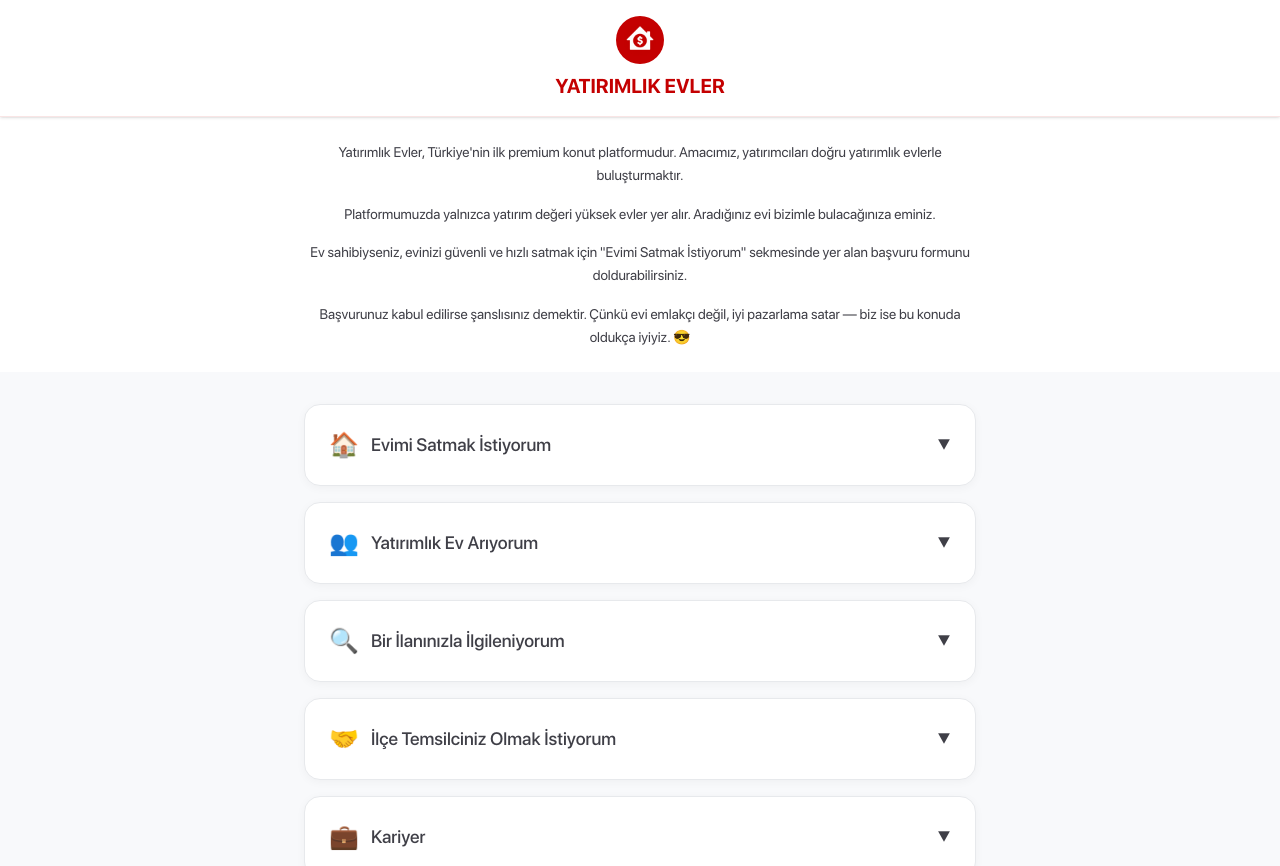
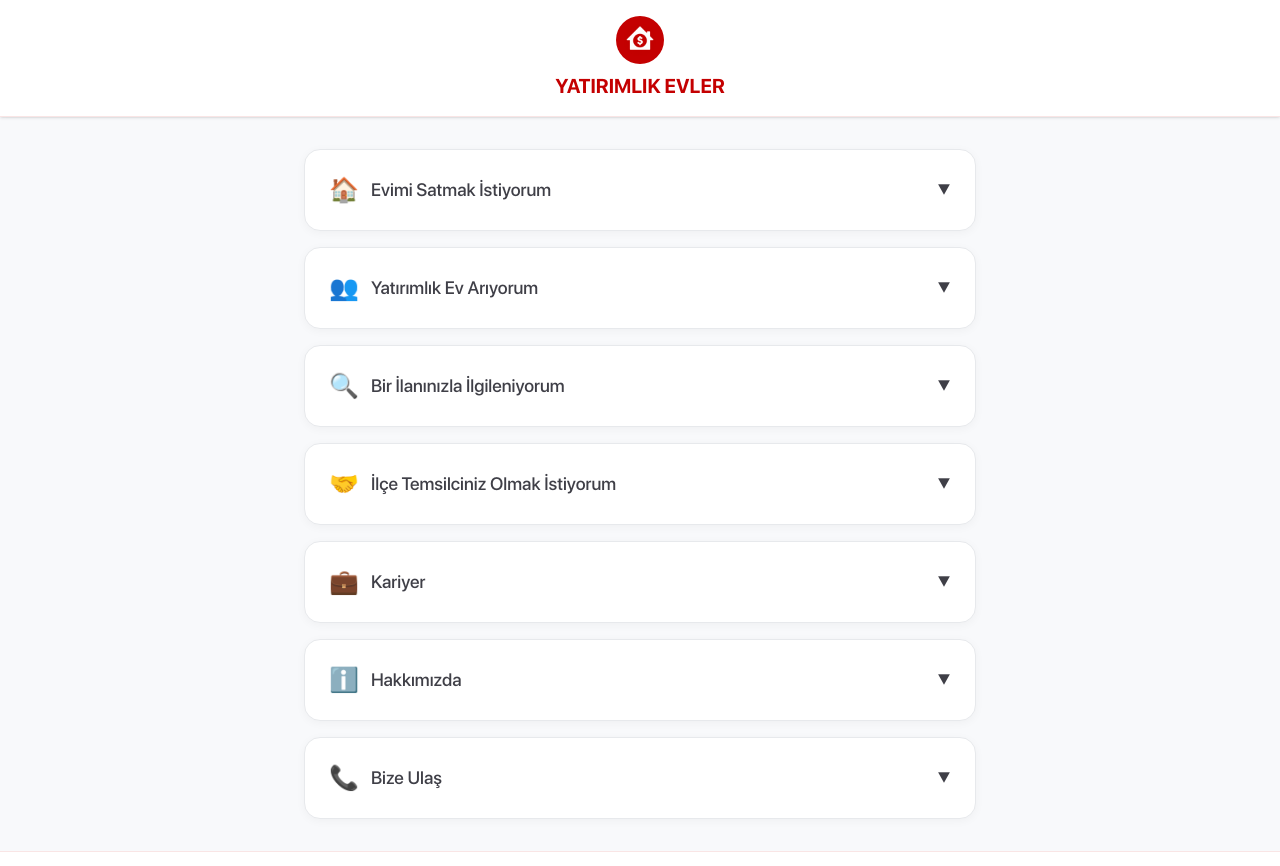
Before and after one commit to macitmert/yatirimlikevler, a Next.js app: page / in a window 1280 px wide. Shown: the top 866 px of the page. Built offline with nearby package versions, Linux system fonts and the light colour scheme.

Commit message:
Remove description section from homepage - keep only in Hakkımızda page

```diff
--- a/app/page.tsx
+++ b/app/page.tsx
@@ -364,28 +364,6 @@ export default function Home() {
             </div>
         </div>
       </header>
-
-      {/* Açıklama Bölümü */}
-      <section className="px-6 py-6 bg-white">
-        <div className="max-w-md md:max-w-2xl lg:max-w-2xl mx-auto">
-          <div className="text-center space-y-4">
-            <p className="text-sm text-zinc-700 leading-relaxed">
-              Yatırımlık Evler, Türkiye'nin ilk premium konut platformudur. Amacımız, yatırımcıları doğru yatırımlık evlerle buluşturmaktır.
-            </p>
-            <p className="text-sm text-zinc-700 leading-relaxed">
-              Platformumuzda yalnızca yatırım değeri yüksek evler yer alır. Aradığınız evi bizimle bulacağınıza eminiz.
-            </p>
-            <p className="text-sm text-zinc-700 leading-relaxed">
-              Ev sahibiyseniz, evinizi güvenli ve hızlı satmak için
-              "Evimi Satmak İstiyorum" sekmesinde yer alan başvuru formunu doldurabilirsiniz.
-            </p>
-            <p className="text-sm text-zinc-700 leading-relaxed">
-              Başvurunuz kabul edilirse şanslısınız demektir.
-              Çünkü evi emlakçı değil, iyi pazarlama satar — biz ise bu konuda oldukça iyiyiz. 😎
-            </p>
-          </div>
-        </div>
-      </section>
 
       {/* All Cards */}
       <section className="px-6 py-8">
```
